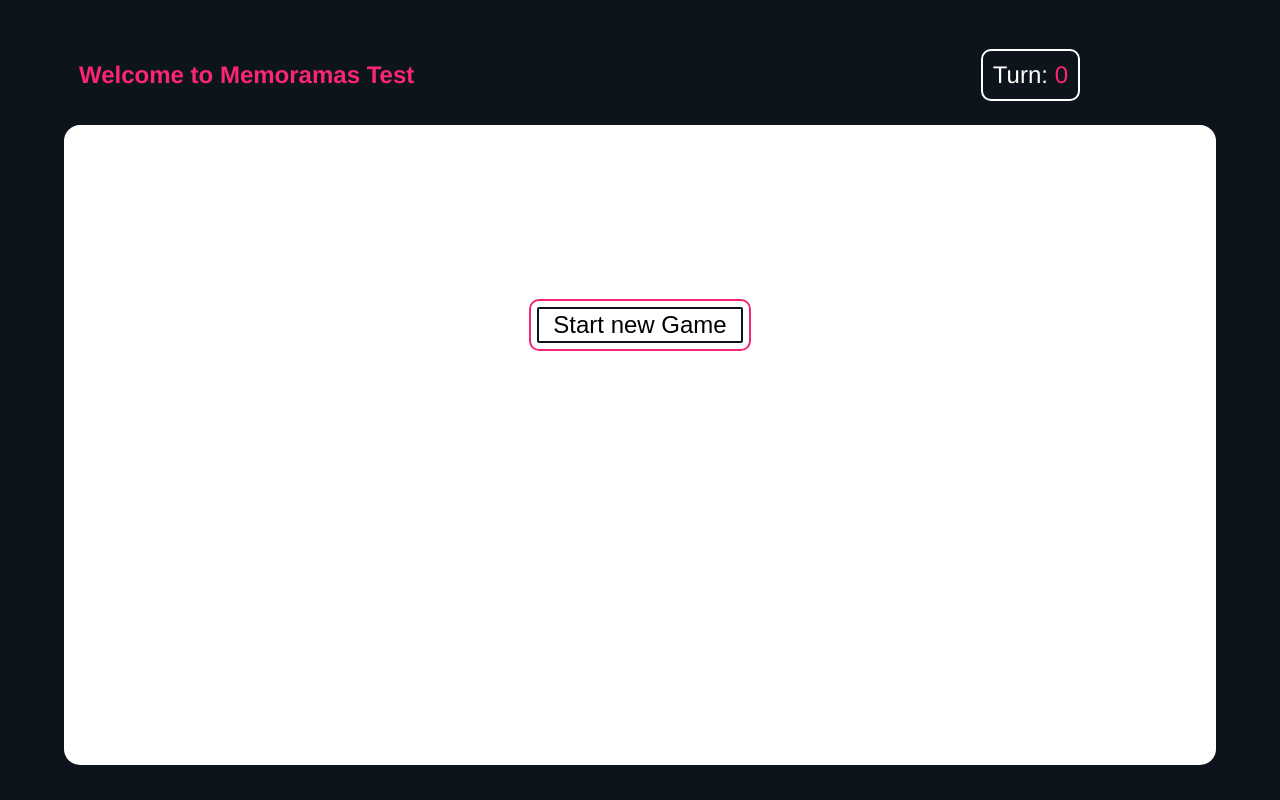
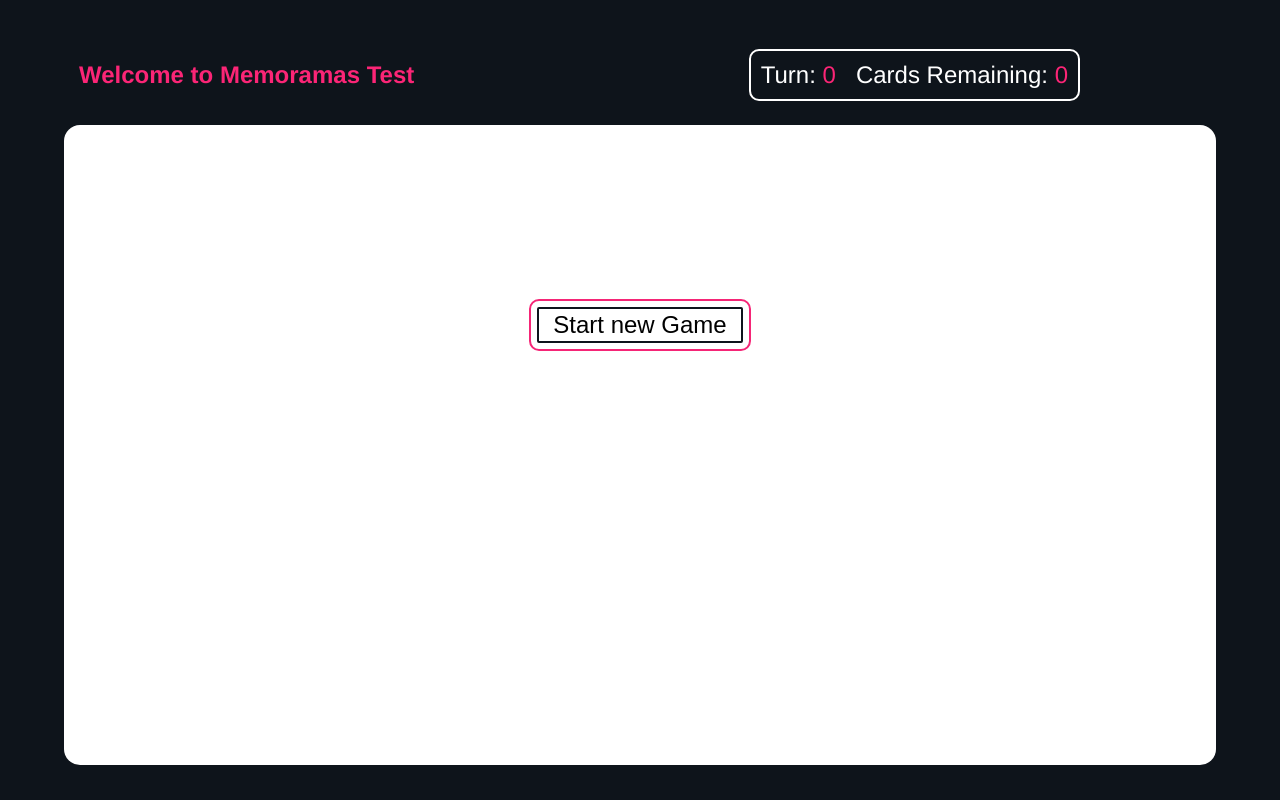
Before and after one commit to jamesrz95/juego-memoria, a React (Create React App) app: page / in a window 1280 px wide. Built offline with nearby package versions, Linux system fonts and the light colour scheme.

Commit message:
Adding feature Remaining cards .

```diff
--- a/src/App.js
+++ b/src/App.js
@@ -5,6 +5,7 @@ import ListCards from "./components/listCards";
 
 function App() {
   const [turns, setTurns] = useState(0);
+  const [cardsRemaining, setCardsRemaining] = useState(0);
 
   return (
     <Wrapper>
@@ -14,10 +15,17 @@ function App() {
           <p>
             Turn: <span>{turns}</span>
           </p>
+          <p>
+            Cards Remaining: <span>{cardsRemaining}</span>
+          </p>
         </div>
       </Header>
       <LayoutGame>
-        <ListCards turns={turns} setTurns={setTurns} />
+        <ListCards
+          setTurns={setTurns}
+          setCardsRemaining={setCardsRemaining}
+          cardsRemaining={cardsRemaining}
+        />
       </LayoutGame>
     </Wrapper>
   );
@@ -56,12 +64,15 @@ const Header = styled.div`
   }
   .header-item {
     position: absolute;
+    display: flex;
     right: 200px;
     font-size: 1.5rem;
     color: white;
     border: 2px solid;
     border-radius: 10px;
+    margin-left: 50px;
   }
+
   .header-item p {
     margin: 5px;
     padding: 5px;
--- a/src/components/listCards.js
+++ b/src/components/listCards.js
@@ -7,7 +7,7 @@ import styled from "styled-components";
 import { motion } from "framer-motion";
 import { v4 as uuidv4 } from "uuid";
 
-const ListCards = ({ turns, setTurns }) => {
+const ListCards = ({ setTurns, setCardsRemaining, cardsRemaining }) => {
   const [cardsGame, setCardsGame] = useState([]);
   const [choiceOne, setChoiceOne] = useState(null);
   const [choiceTwo, setChoiceTwo] = useState(null);
@@ -17,6 +17,7 @@ const ListCards = ({ turns, setTurns }) => {
       .sort(() => Math.random() - 0.5)
       .map((card) => ({ ...card, id: uuidv4() }));
     setCardsGame(pairCards);
+    setCardsRemaining(pairCards.length);
     setTurns(0);
   };
 
@@ -36,6 +37,7 @@ const ListCards = ({ turns, setTurns }) => {
         setCardsGame((prevCards) => {
           return prevCards.map((card) => {
             if (card.img === choiceOne.img) {
+              setCardsRemaining(cardsRemaining - 2);
               return { ...card, isMatch: true };
             } else {
               return card;
```
